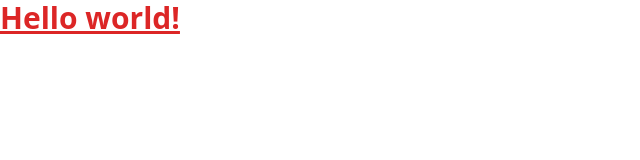
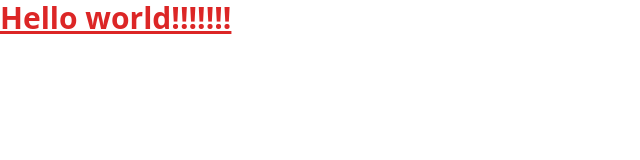
Before and after one commit to JakeNing-sys/vite-vue3-ts-template, a Vue app: page / in a window 1280 px wide. Shown: the top 160 px of the page, without its empty margins (0-640 px from the left). Built offline with nearby package versions, Linux system fonts and the light colour scheme.

Commit message:
feat: 'add'

```diff
--- a/src/App.vue
+++ b/src/App.vue
@@ -13,7 +13,7 @@ dayjs.locale('zh-cn')
 </script>
 
 <template>
-  <h1 class="text-red-600 text-3xl font-bold underline">Hello world!</h1>
+  <h1 class="text-red-600 text-3xl font-bold underline">Hello world!!!!!!!</h1>
   <!-- <a-config-provider :locale="locale">
     <h1 class="text-red-600 text-3xl font-bold underline">Hello world!</h1>
     <StarOutlined />
```
